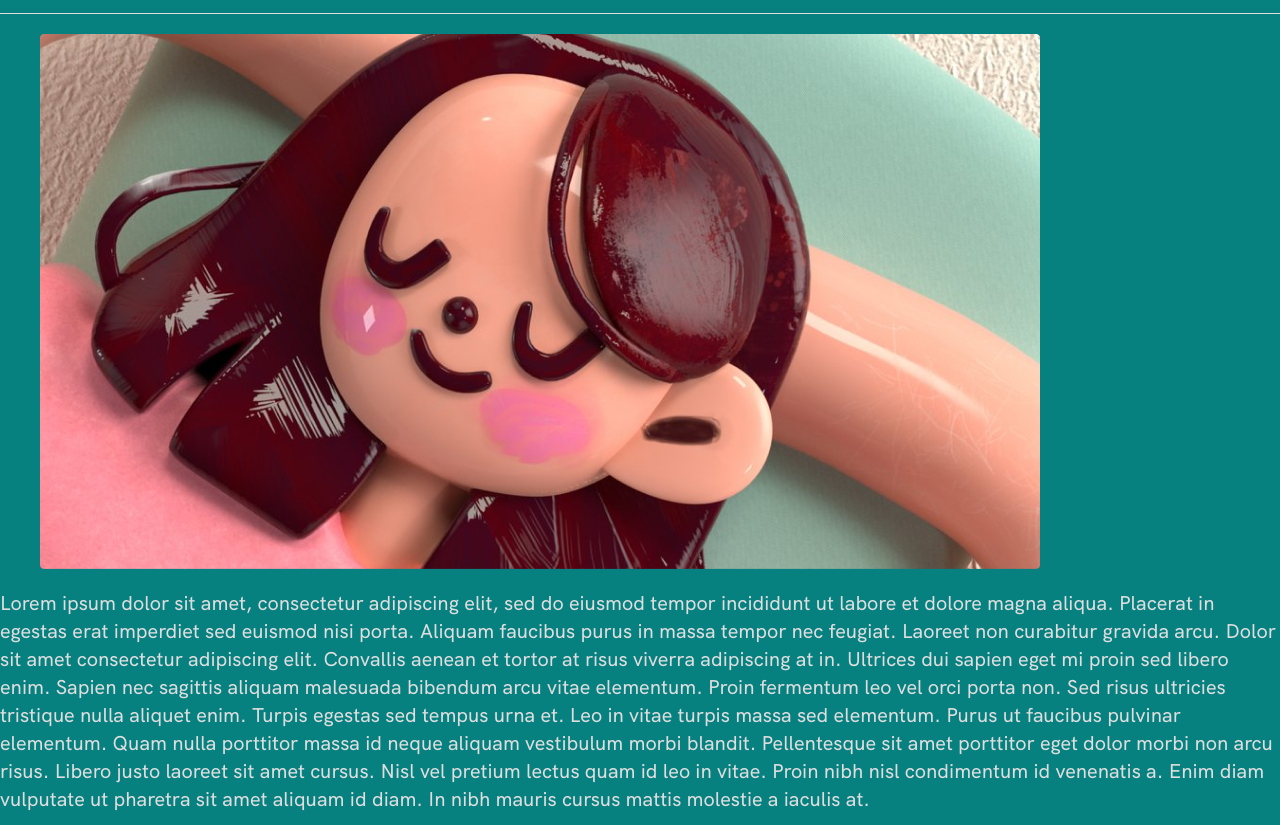
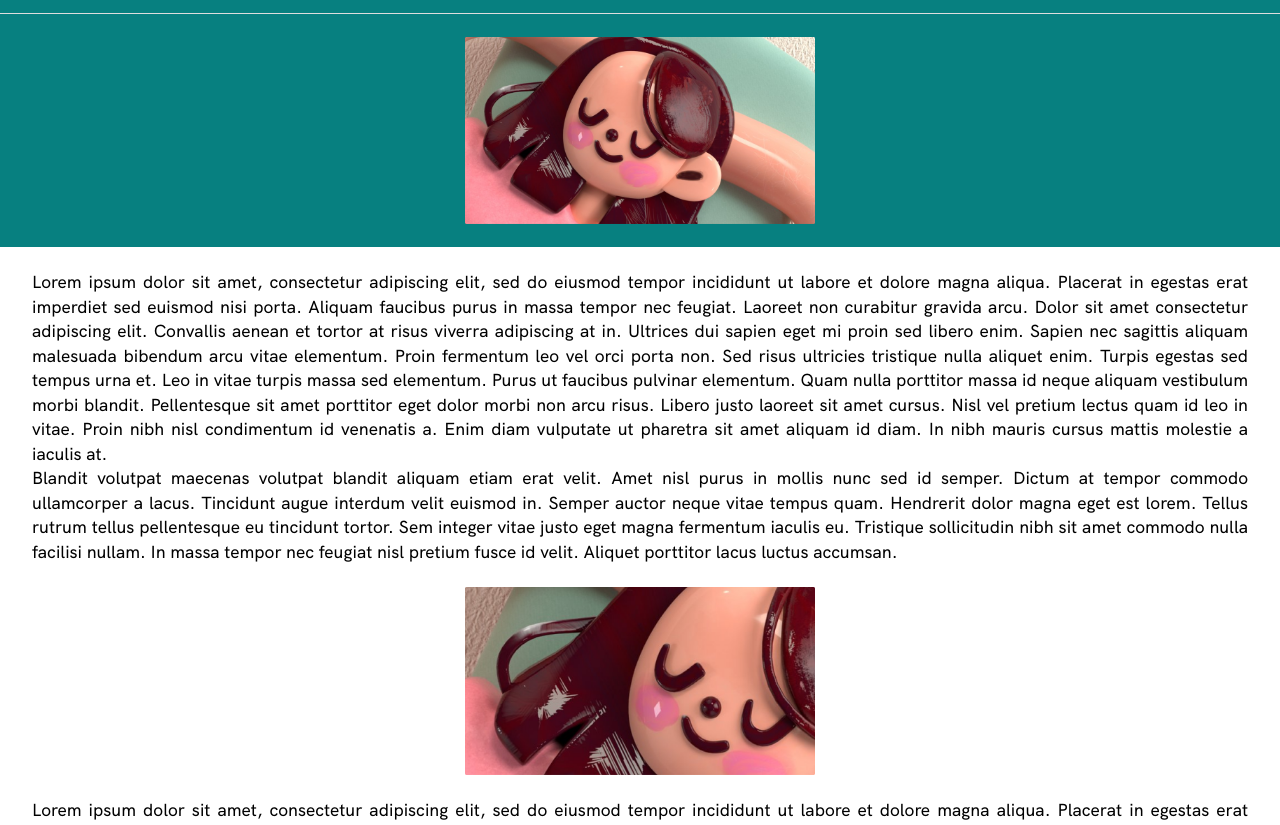
Before and after one commit to noorainfatema/Paceframe, a website: page case-study-1/index.html in a window 1280 px wide. Shown: the part 81-906 px from the top of the page. Drawn offline with Linux system fonts and the light colour scheme; files that its build step writes are made by us from their sources; files whose address does not match are found by name.

Commit message:
Added css to case study 1 mobile view

```diff
--- a/case-study-1/index.html
+++ b/case-study-1/index.html
@@ -32,20 +32,20 @@
       </ul>
     </nav>
   </header>
-  <section>
+  <div class="main-image">
     <figure>
       <img id="cs-img-1" src="../img/large-image.png" alt="relaxation image">
     </figure>
-  </section>
-  <section>
+  </div>
+  <div class="case-study">
     <p>Lorem ipsum dolor sit amet, consectetur adipiscing elit, sed do eiusmod tempor incididunt ut labore et dolore magna aliqua. Placerat in egestas erat imperdiet sed euismod nisi porta. Aliquam faucibus purus in massa tempor nec feugiat. Laoreet non curabitur gravida arcu. Dolor sit amet consectetur adipiscing elit. Convallis aenean et tortor at risus viverra adipiscing at in. Ultrices dui sapien eget mi proin sed libero enim. Sapien nec sagittis aliquam malesuada bibendum arcu vitae elementum. Proin fermentum leo vel orci porta non. Sed risus ultricies tristique nulla aliquet enim. Turpis egestas sed tempus urna et. Leo in vitae turpis massa sed elementum. Purus ut faucibus pulvinar elementum. Quam nulla porttitor massa id neque aliquam vestibulum morbi blandit. Pellentesque sit amet porttitor eget dolor morbi non arcu risus. Libero justo laoreet sit amet cursus. Nisl vel pretium lectus quam id leo in vitae. Proin nibh nisl condimentum id venenatis a. Enim diam vulputate ut pharetra sit amet aliquam id diam. In nibh mauris cursus mattis molestie a iaculis at.</p>
     <p>Blandit volutpat maecenas volutpat blandit aliquam etiam erat velit. Amet nisl purus in mollis nunc sed id semper. Dictum at tempor commodo ullamcorper a lacus. Tincidunt augue interdum velit euismod in. Semper auctor neque vitae tempus quam. Hendrerit dolor magna eget est lorem. Tellus rutrum tellus pellentesque eu tincidunt tortor. Sem integer vitae justo eget magna fermentum iaculis eu. Tristique sollicitudin nibh sit amet commodo nulla facilisi nullam. In massa tempor nec feugiat nisl pretium fusce id velit. Aliquet porttitor lacus luctus accumsan.</p>
     <figure>
-      <img src="../img/large-image-1.png" alt="close up of relaxation image">
+      <img src="../img/large-image-1.png" alt="close up of relaxation image" class="secondary-image">
     </figure>
     <p>Lorem ipsum dolor sit amet, consectetur adipiscing elit, sed do eiusmod tempor incididunt ut labore et dolore magna aliqua. Placerat in egestas erat imperdiet sed euismod nisi porta. Aliquam faucibus purus in massa tempor nec feugiat. Laoreet non curabitur gravida arcu. Dolor sit amet consectetur adipiscing elit. Convallis aenean et tortor at risus viverra adipiscing at in. Ultrices dui sapien eget mi proin sed libero enim. Sapien nec sagittis aliquam malesuada bibendum arcu vitae elementum. Proin fermentum leo vel orci porta non. Sed risus ultricies tristique nulla aliquet enim. Turpis egestas sed tempus urna et. Leo in vitae turpis massa sed elementum. Purus ut faucibus pulvinar elementum. Quam nulla porttitor massa id neque aliquam vestibulum morbi blandit. Pellentesque sit amet porttitor eget dolor morbi non arcu risus. Libero justo laoreet sit amet cursus. Nisl vel pretium lectus quam id leo in vitae. Proin nibh nisl condimentum id venenatis a. Enim diam vulputate ut pharetra sit amet aliquam id diam. In nibh mauris cursus mattis molestie a iaculis at.</p>
     <p>Blandit volutpat maecenas volutpat blandit aliquam etiam erat velit. Amet nisl purus in mollis nunc sed id semper. Dictum at tempor commodo ullamcorper a lacus. Tincidunt augue interdum velit euismod in. Semper auctor neque vitae tempus quam. Hendrerit dolor magna eget est lorem. Tellus rutrum tellus pellentesque eu tincidunt tortor. Sem integer vitae justo eget magna fermentum iaculis eu. Tristique sollicitudin nibh sit amet commodo nulla facilisi nullam. In massa tempor nec feugiat nisl pretium fusce id velit. Aliquet porttitor lacus luctus accumsan.</p>
-  </section>
+  </div>
   <footer>
     <div class="footer-links">
       <ul>
--- a/css/main.css
+++ b/css/main.css
@@ -271,6 +271,58 @@ nav ul li {
 
 
 /************************** CASE STUDY 1 PAGE **************************/
+/****** MAIN IMAGE *****/
+
+.main-image {
+  display: flex;
+  justify-content: center;
+  align-items: center;
+  flex-flow: row wrap;
+}
+/********* this section is being finicky on iphone dimensions, could just be google browser being dumb *********/
+.main-image figure {
+  display: flex;
+  justify-content: center;
+  align-items: center;
+  flex-flow: row wrap;
+  margin: 0;
+}
+
+.main-image img {
+  width: 100%;
+  max-width: 350px;
+  height: auto;
+  padding: 23px 16px;
+}
+
+/***** CASE STUDY *****/
+
+.case-study {
+  background-color: #fff;
+  color: #000;
+  padding: 23px 32px;
+  text-align: justify;
+}
+
+.case-study p {
+  font-size: 0.875em;
+  margin: 0;
+}
+
+.case-study figure {
+  display: flex;
+  justify-content: center;
+  align-items: center;
+  flex-flow: row wrap;
+  margin: 0;
+}
+
+.secondary-image {
+  width: 100%;
+  max-width: 350px;
+  height: auto;
+  padding: 23px 16px;
+}
 
 
 /********************************** GONNA TRY AND FIX THIS *****************************
```
